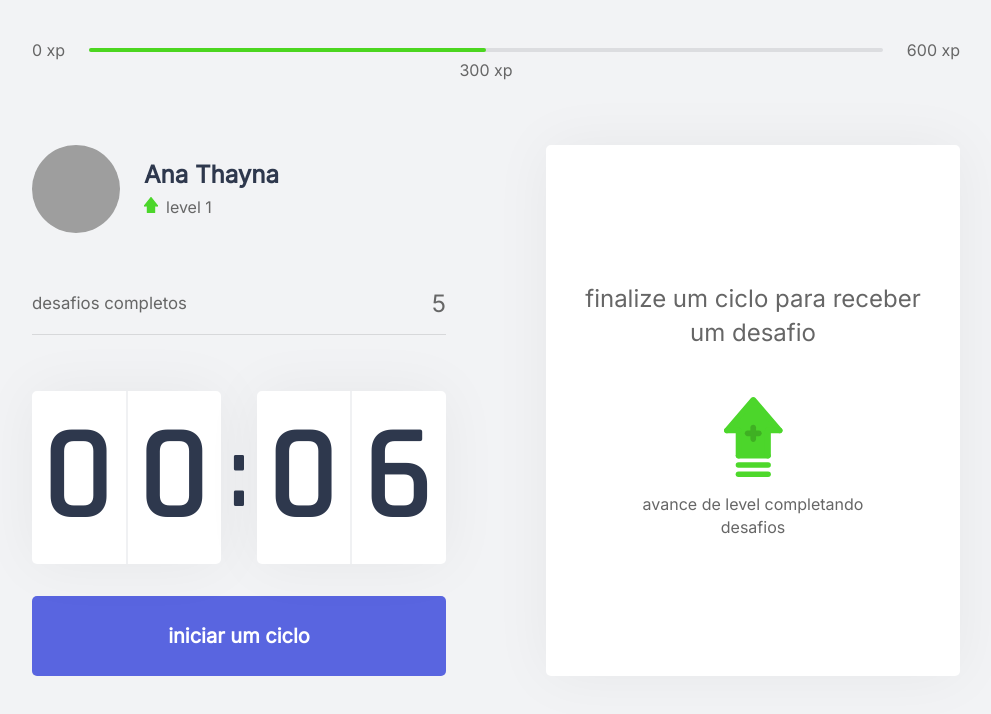
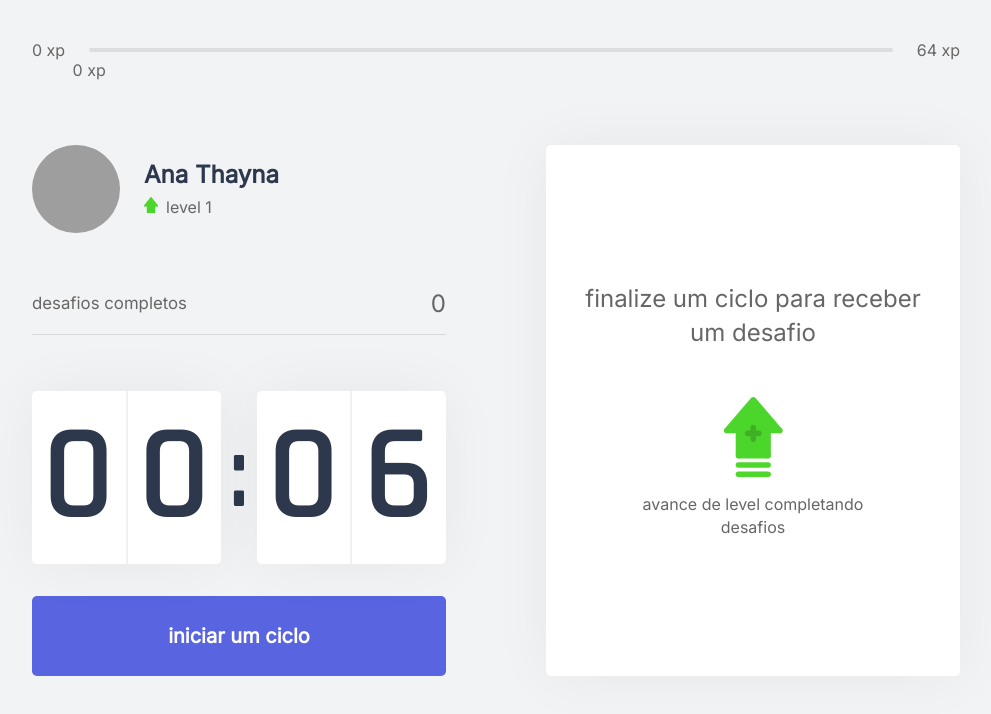
Before and after one commit to anathayna/web-bootcamp, a Next.js app in the folder move it/: page / in a window 1280 px wide. Shown: the top 714 px of the page, without its empty margins (144-1135 px from the left). Built offline with nearby package versions, Linux system fonts and the light colour scheme; grey boxes are pictures that could not be loaded.

Commit message:
implement experience bar

```diff
--- a/move it/src/components/ChallengeBox.tsx
+++ b/move it/src/components/ChallengeBox.tsx
@@ -3,7 +3,7 @@
 import { useContext } from 'react';
 
 export function ChallengeBox() {
-    const { activeChallenge } = useContext(ChallengesContext);
+    const { activeChallenge, resetChallenge } = useContext(ChallengesContext);
 
     return(
         <div className={styles.challengeBoxContainer}>
@@ -16,7 +16,7 @@
                         <p>{activeChallenge.description}</p>
                     </main>
                     <footer>
-                        <button type="button" className={styles.challengeFailedButton}>
+                        <button type="button" className={styles.challengeFailedButton} onClick={resetChallenge}>
                             falhei :(
                         </button>
                         <button type="button" className={styles.challengeSucceededButton}>
--- a/move it/src/components/CompletedChallenges.tsx
+++ b/move it/src/components/CompletedChallenges.tsx
@@ -1,10 +1,14 @@
 import styles from '../styles/components/CompletedChallenges.module.css'
+import { ChallengesContext } from '../contexts/ChallengesContext';
+import { useContext } from 'react';
 
 export function CompletedChallenges() {
+    const { challegesCompleted } = useContext(ChallengesContext);
+
     return(
         <div className={styles.completedChallengesContainer}>
             <span>desafios completos</span>
-            <span>5</span>
+            <span>{challegesCompleted}</span>
         </div>
     );
 }
--- a/move it/src/components/ExperienceBar.tsx
+++ b/move it/src/components/ExperienceBar.tsx
@@ -1,14 +1,22 @@
+import { ChallengesContext } from '../contexts/ChallengesContext';
 import styles from '../styles/components/ExperienceBar.module.css'
+import { useContext } from 'react';
 
 export function ExperienceBar() {
+    const { currentExperience, experienceToNextLevel } = useContext(ChallengesContext);
+
+    const percentToNextLevel = Math.round(currentExperience * 100) / experienceToNextLevel;
+
     return(
         <header className={styles.experienceBar}>
             <span>0 xp</span>
             <div>
-                <div style={{ width: '50%' }}/>
-                <span className={styles.currentExperience} style={{ left: '50%' }}>300 xp</span>
+                <div style={{ width: `${percentToNextLevel}%` }}/>
+                <span className={styles.currentExperience} style={{ left: `${percentToNextLevel}%` }}>
+                    {currentExperience} xp
+                </span>
             </div>
-            <span>600 xp</span>
+            <span>{experienceToNextLevel} xp</span>
         </header>
     );
 }
--- a/move it/src/contexts/ChallengesContext.tsx
+++ b/move it/src/contexts/ChallengesContext.tsx
@@ -11,9 +11,11 @@
     level: number;
     currentExperience: number;
     challegesCompleted: number;
+    experienceToNextLevel: number;
     activeChallenge: Challenge;
     levelUp: () => void;
     startNewChallenge: () => void;
+    resetChallenge: () => void;
 }
 
 interface ChallengesProviderProps {
@@ -27,6 +29,7 @@
     const [currentExperience, setCurrentExperience] = useState(0);
     const [challegesCompleted, setChallegesCompleted] = useState(0);
     const [activeChallenge, setActiveChallenge] = useState(null);
+    const experienceToNextLevel = Math.pow((level + 1) * 4, 2)
 
     function levelUp() {
         setLevel(level + 1);
@@ -38,6 +41,10 @@
         setActiveChallenge(challenge)
     }
 
+    function resetChallenge() {
+        setActiveChallenge(null);
+    }
+
     return(
         <ChallengesContext.Provider
             value={{
@@ -45,8 +52,10 @@
                 currentExperience,
                 challegesCompleted,
                 levelUp,
+                experienceToNextLevel,
                 startNewChallenge,
-                activeChallenge}}>
+                activeChallenge,
+                resetChallenge}}>
                     { children }
         </ChallengesContext.Provider>
     );
```
